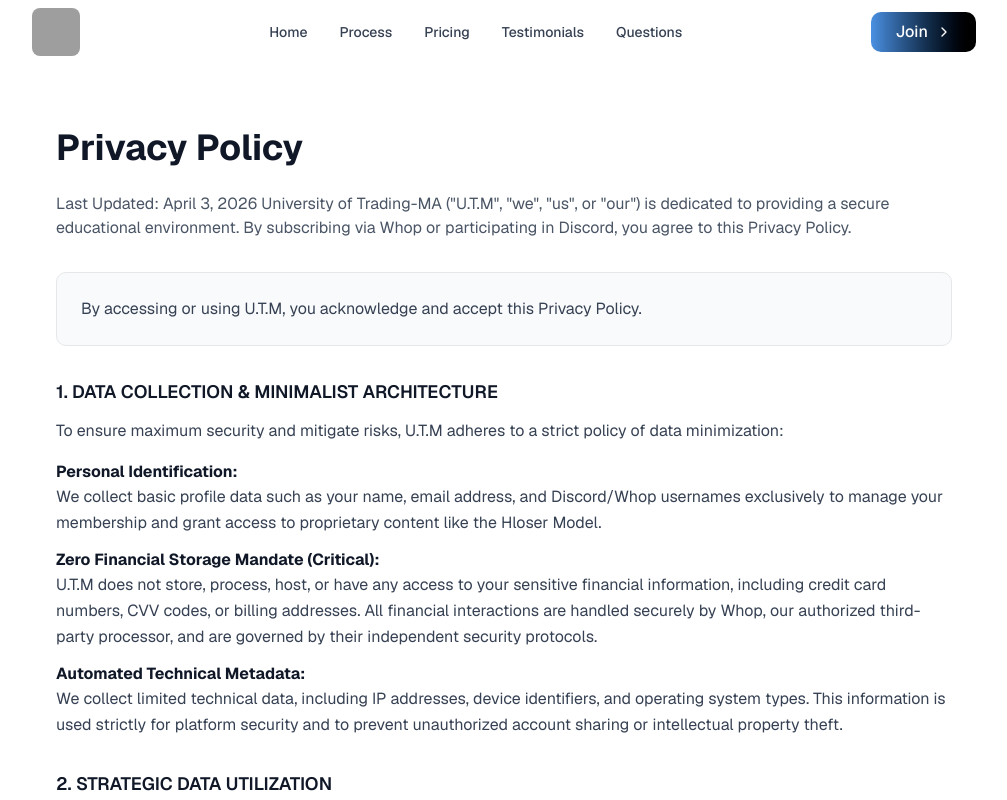
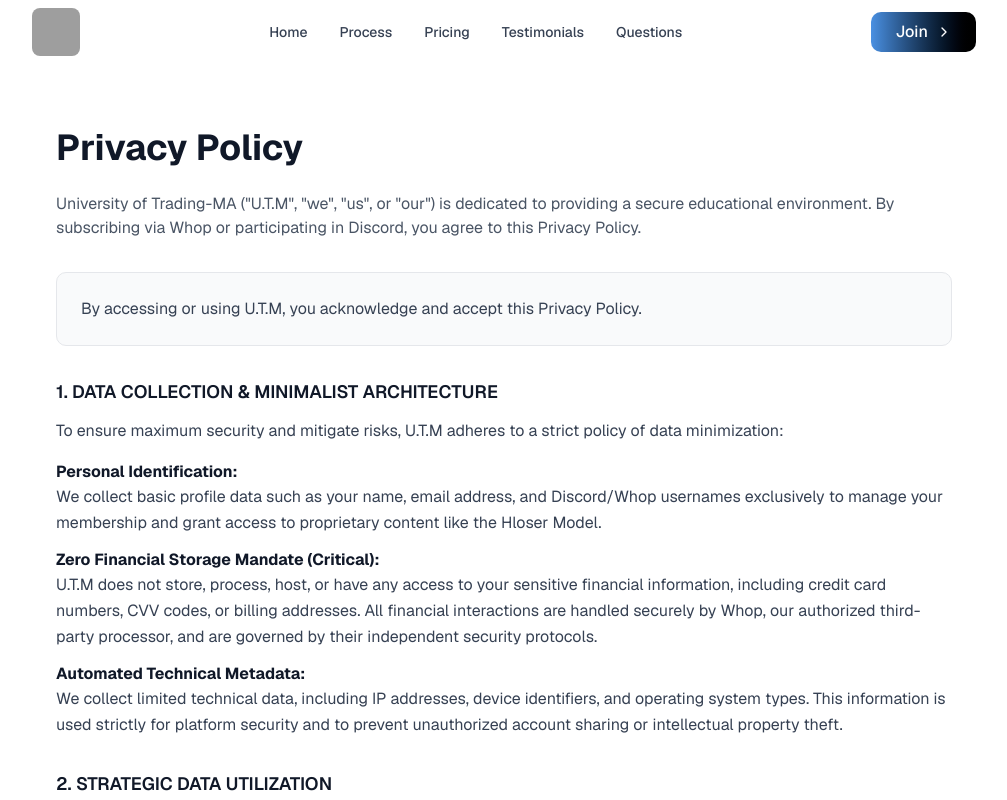
Before and after one commit to hloser77/University-of-Trading-MA, a Next.js app: page /privacy in a window 1280 px wide. Shown: the top 800 px of the page, without its empty margins (136-1143 px from the left). Built offline with nearby package versions, Linux system fonts and the light colour scheme; grey boxes are pictures that could not be loaded.

Commit message:
Update page.tsx

```diff
--- a/app/privacy/page.tsx
+++ b/app/privacy/page.tsx
@@ -86,7 +86,6 @@ export default function PrivacyPolicy() {
           </h1>
 
           <p className="text-base text-gray-600 mb-8">
-            Last Updated: April 3, 2026
             University of Trading-MA ("U.T.M", "we", "us", or "our") is dedicated to providing a secure educational environment. By subscribing via Whop or participating in Discord, you agree to this Privacy Policy.
           </p>
 
```
